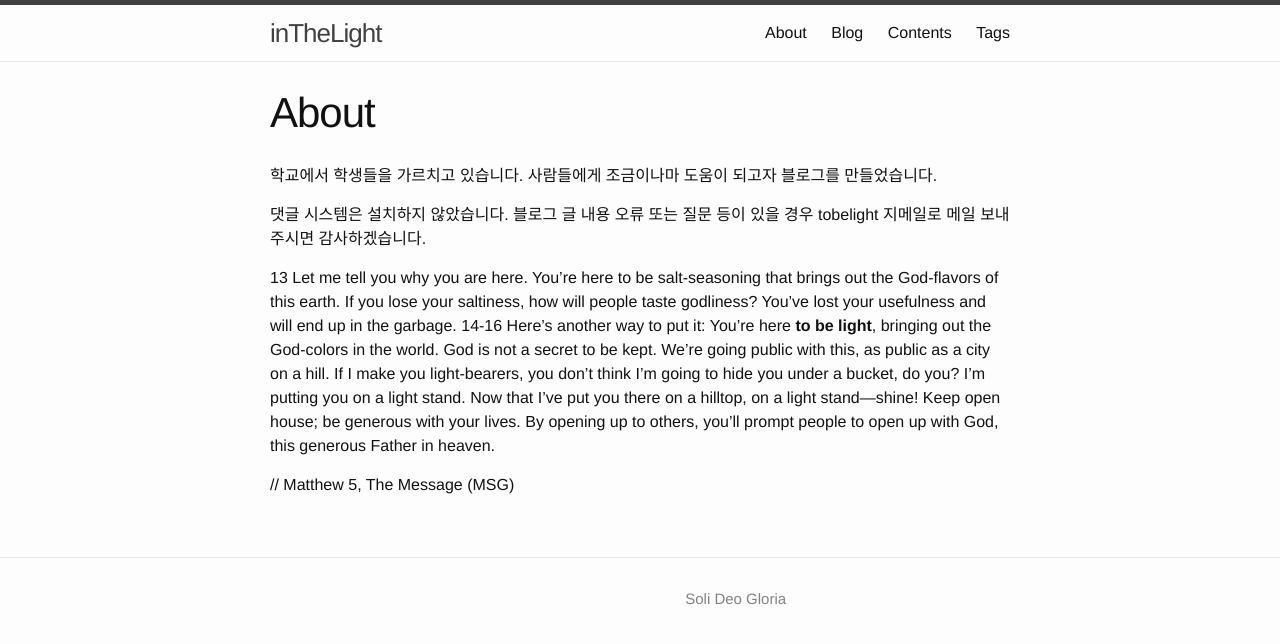
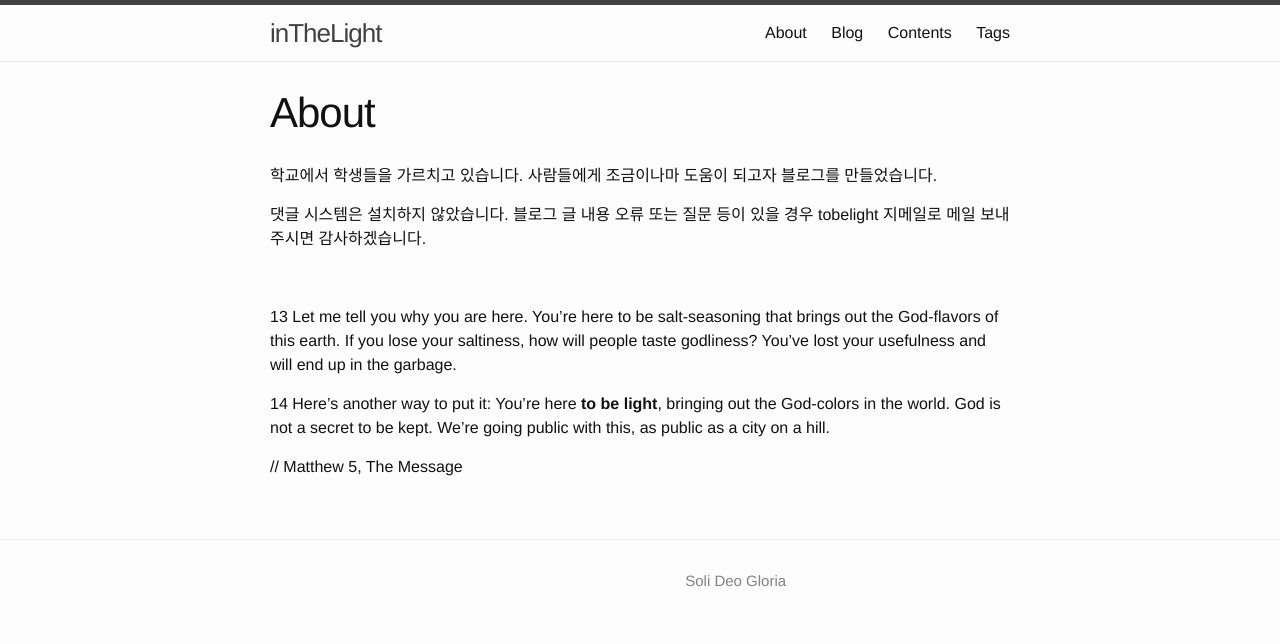
Before and after one commit to pkgpl/pkgpl.github.io, a Jekyll site: the page built from about.md, in a window 1280 px wide. Shown: the top 644 px of the page. Built offline with Jekyll 4.4.1, drawn with Linux system fonts in a browser that asks for light colours.

```diff
--- a/about.md
+++ b/about.md
@@ -15,8 +15,10 @@
 
 댓글 시스템은 설치하지 않았습니다. 블로그 글 내용 오류 또는 질문 등이 있을 경우 tobelight 지메일로 메일 보내주시면 감사하겠습니다.
 
+<br>
 
+13 Let me tell you why you are here. You’re here to be salt-seasoning that brings out the God-flavors of this earth. If you lose your saltiness, how will people taste godliness? You’ve lost your usefulness and will end up in the garbage.
 
-13 Let me tell you why you are here. You’re here to be salt-seasoning that brings out the God-flavors of this earth. If you lose your saltiness, how will people taste godliness? You’ve lost your usefulness and will end up in the garbage. 14-16 Here’s another way to put it: You’re here **to be light**, bringing out the God-colors in the world. God is not a secret to be kept. We’re going public with this, as public as a city on a hill. If I make you light-bearers, you don’t think I’m going to hide you under a bucket, do you? I’m putting you on a light stand. Now that I’ve put you there on a hilltop, on a light stand—shine! Keep open house; be generous with your lives. By opening up to others, you’ll prompt people to open up with God, this generous Father in heaven.
+14 Here’s another way to put it: You’re here **to be light**, bringing out the God-colors in the world. God is not a secret to be kept. We’re going public with this, as public as a city on a hill.
 
-// Matthew 5, The Message (MSG)
+// Matthew 5, The Message
```
Also changed, not shown: 404.md (added, +24 -0 lines).
